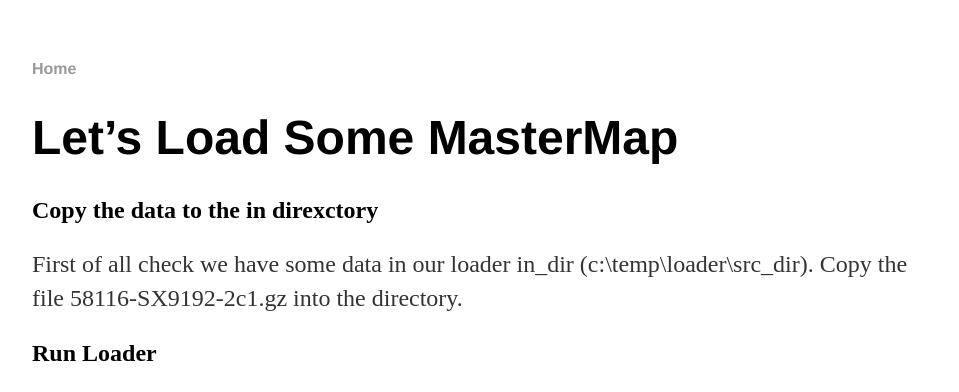
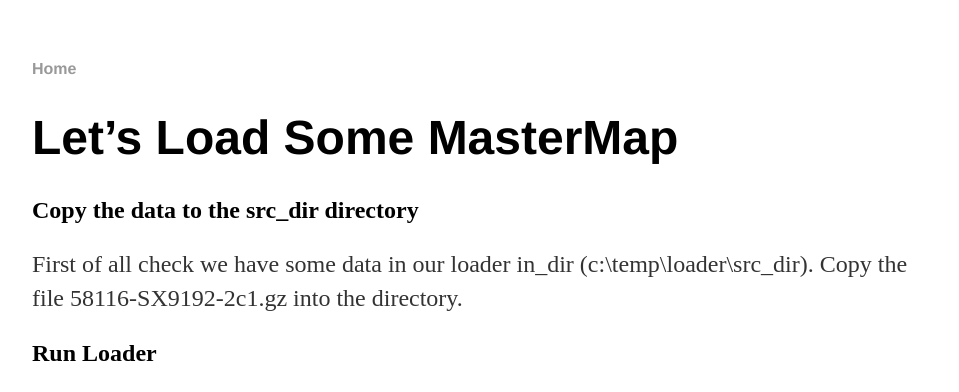
Before and after one commit to walkermatt/aileenh.github.io, a Jekyll site: the page built from lets-load-some-mastermap.md, in a window 1280 px wide. Shown: the top 392 px of the page, without its empty margins (160-1119 px from the left). Built offline with Jekyll 4.4.1, drawn with Linux system fonts in a browser that asks for light colours.

Commit message:
Update lets-load-some-mastermap.md

```diff
--- a/lets-load-some-mastermap.md
+++ b/lets-load-some-mastermap.md
@@ -5,7 +5,7 @@
 
 # Let's Load Some MasterMap #
 
-## Copy the data to the in direxctory ##
+## Copy the data to the src_dir directory ##
 
 First of all check we have some data in our loader in_dir (c:\temp\loader\src_dir). Copy the file 58116-SX9192-2c1.gz into the directory.
 
```
